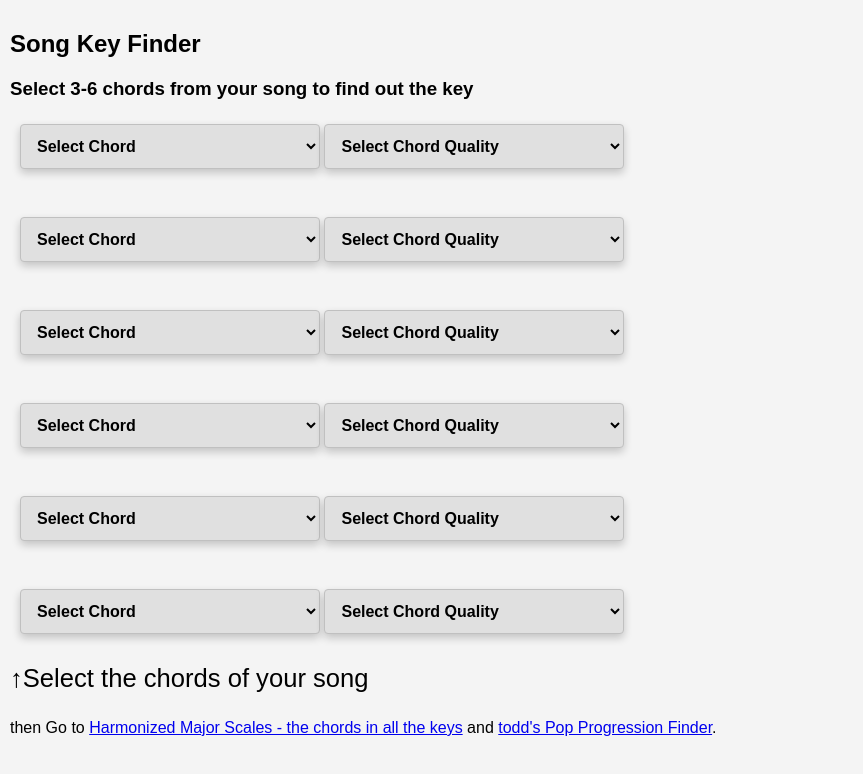
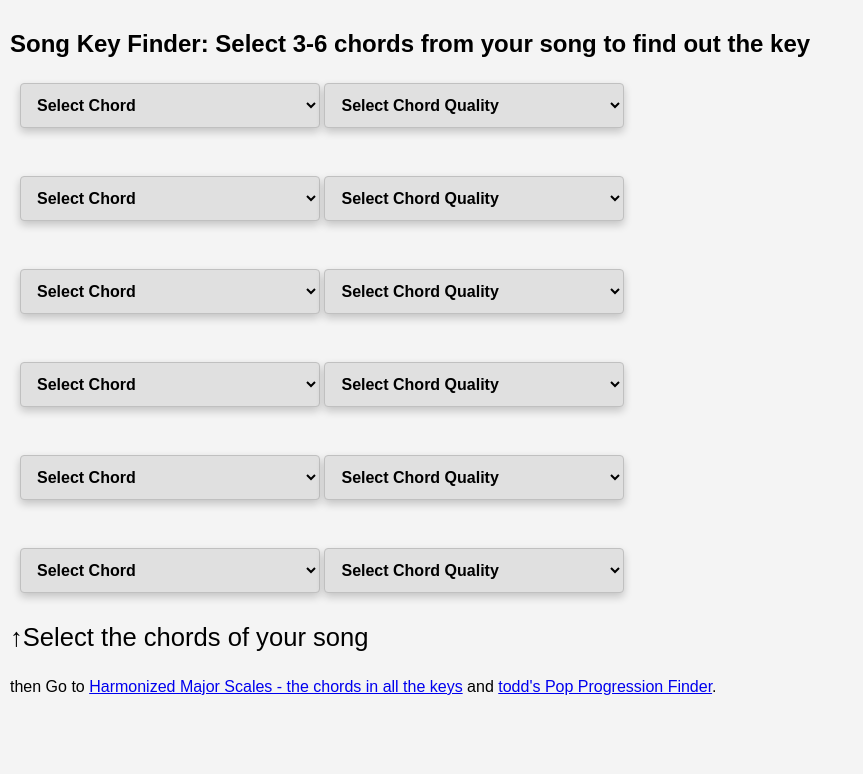
Before and after one commit to toddmccool/newKeyDeterminerApp_111123, a plain HTML site: page index.html in a window 1280 px wide. Shown: the whole page, without its empty margins (0-863 px from the left). Drawn offline with Linux system fonts and the light colour scheme.

Commit message:
1st line together

```diff
--- a/index.html
+++ b/index.html
@@ -83,8 +83,7 @@ box-shadow: 0 6px 12px rgba(0, 0, 0, 0.3);
 </head>
 <body>
 
-<h2>Song Key Finder</h2>
-<h3>Select 3-6 chords from your song to find out the key</h3>
+<h2>Song Key Finder:  Select 3-6 chords from your song to find out the key </h2>
 
 
 <div id="chords">
```
